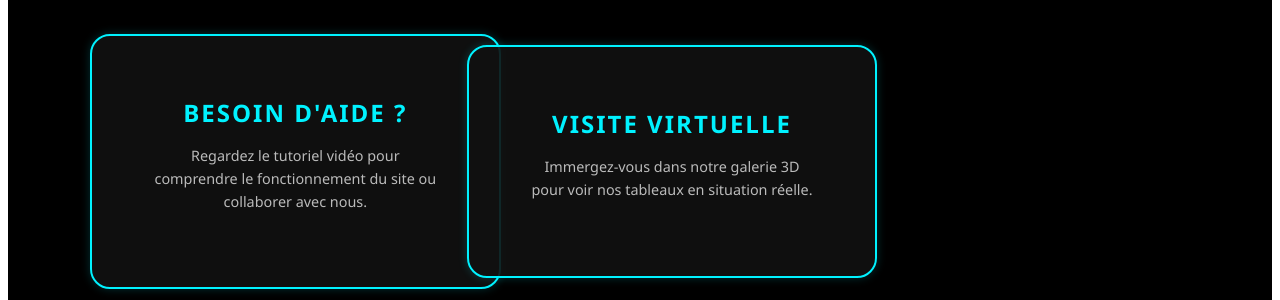
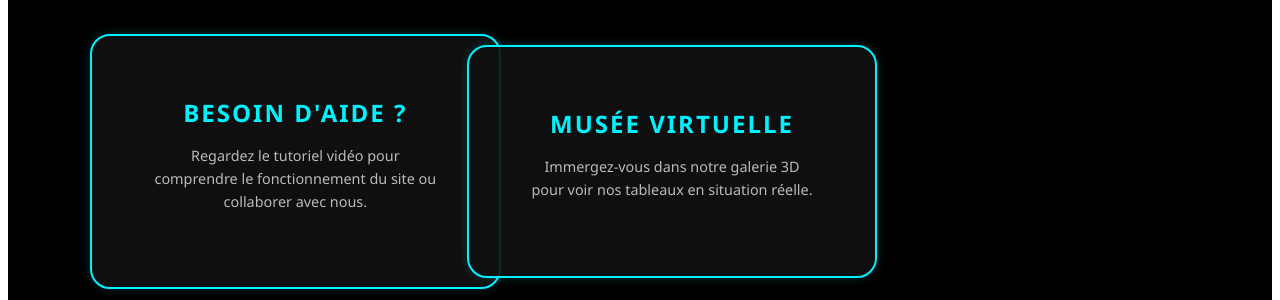
Before and after one commit to samirkema/otakusshopandswap, a Jekyll site: the page built from index.markdown, in a window 1280 px wide. Shown: the part 567-867 px from the top of the page. Built offline with Jekyll 4.4.1, drawn with Linux system fonts in a browser that asks for light colours.

Commit message:
Update index.markdown

```diff
--- a/index.markdown
+++ b/index.markdown
@@ -42,7 +42,7 @@ title: Accueil Collection NFT & Art
 
         <div class="action-box box-visite">
             <a href="{{ '/visite_virtuelle.html' | relative_url }}">
-                <h2>VISITE VIRTUELLE</h2>
+                <h2>MUSÉE VIRTUELLE</h2>
                 <p>Immergez-vous dans notre galerie 3D pour voir nos tableaux en situation réelle.</p>
             </a>
         </div>
```
